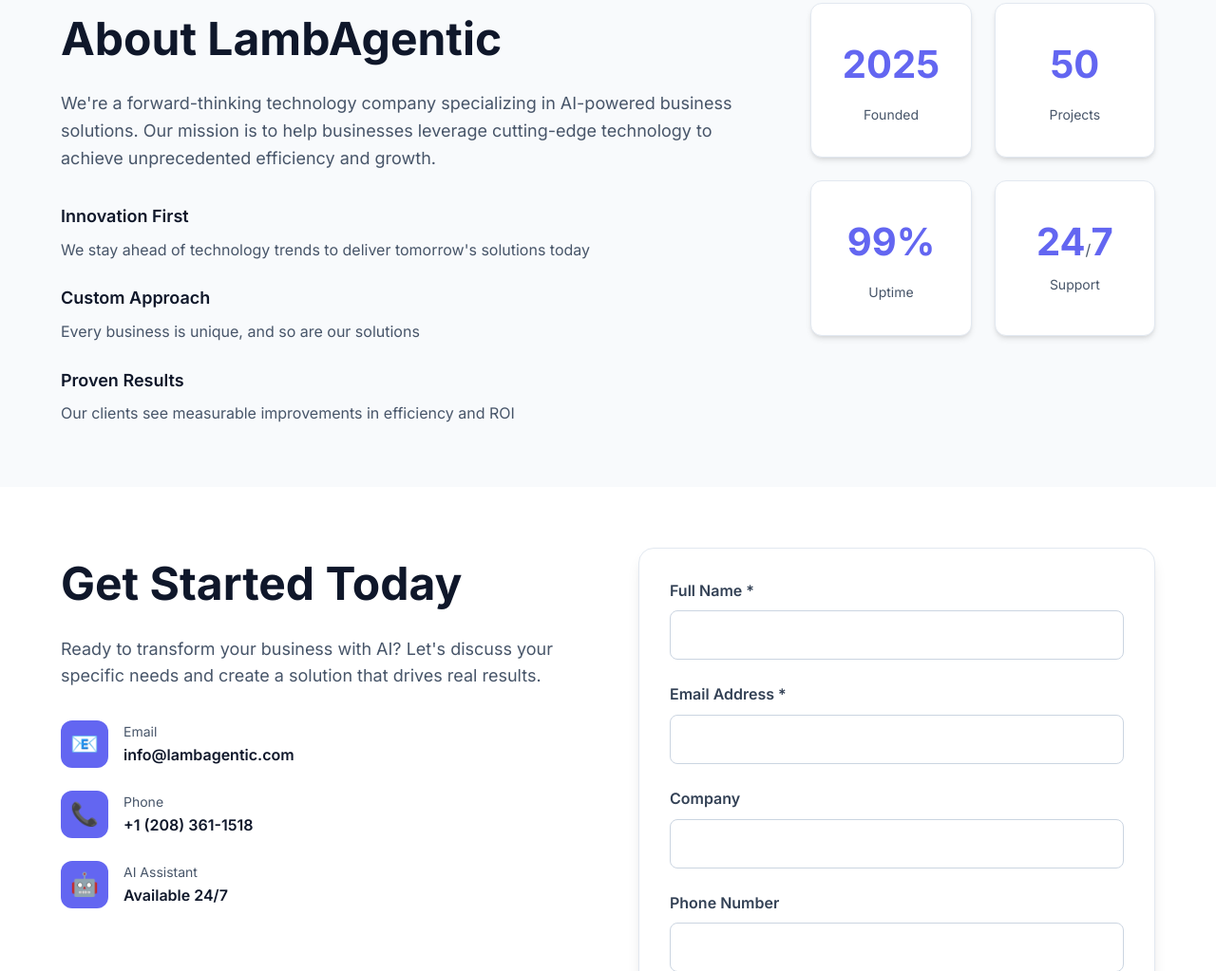
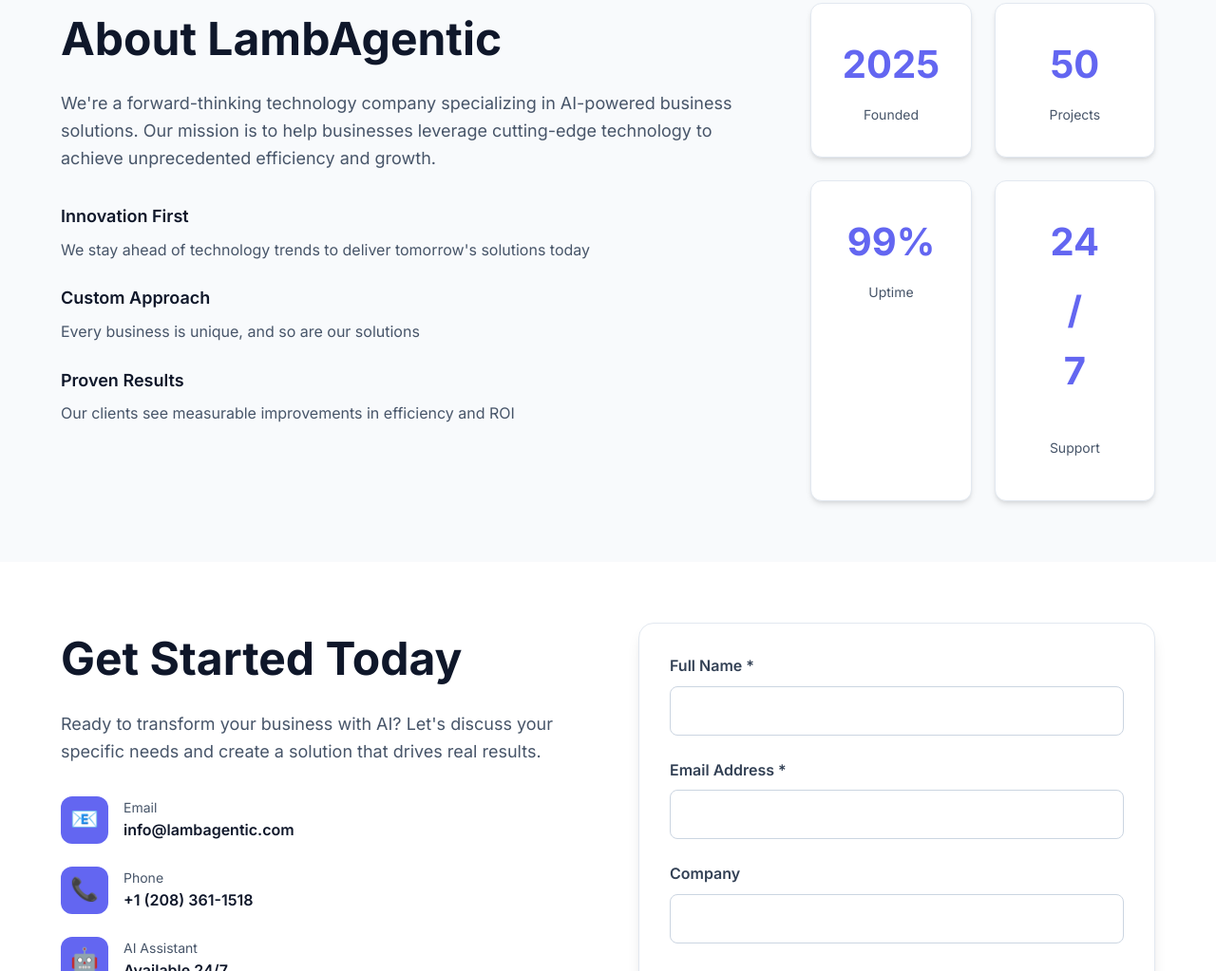
Before and after one commit to Calebfergy/LambAgentic-Landing, a website: page index.html in a window 1280 px wide. Shown: the part 4152-5175 px from the top of the page at 95% size. Drawn offline with nearby package versions, Linux system fonts and the light colour scheme.

Commit message:
Updated index.html

```diff
--- a/index.html
+++ b/index.html
@@ -334,12 +334,12 @@
             <span class="stat-number">99%</span>
             <span class="stat-label">Uptime</span>
           </div>
-          <div class="stat-card">
-
-              <span class="stat-number-inline">24</span><span style="font-weight: normal; color: var(--gray-600);">/</span><span class="stat-number-inline">7</span>
-
-            <span class="stat-label">Support</span>
-          </div>
+            <div class="stat-card">
+              <span class="stat-number-inline">
+                <span class="stat-number">24</span>/<span class="stat-number">7</span>
+              </span>
+              <span class="stat-label">Support</span>
+            </div>
         </div>
       </div>
     </div>
```
